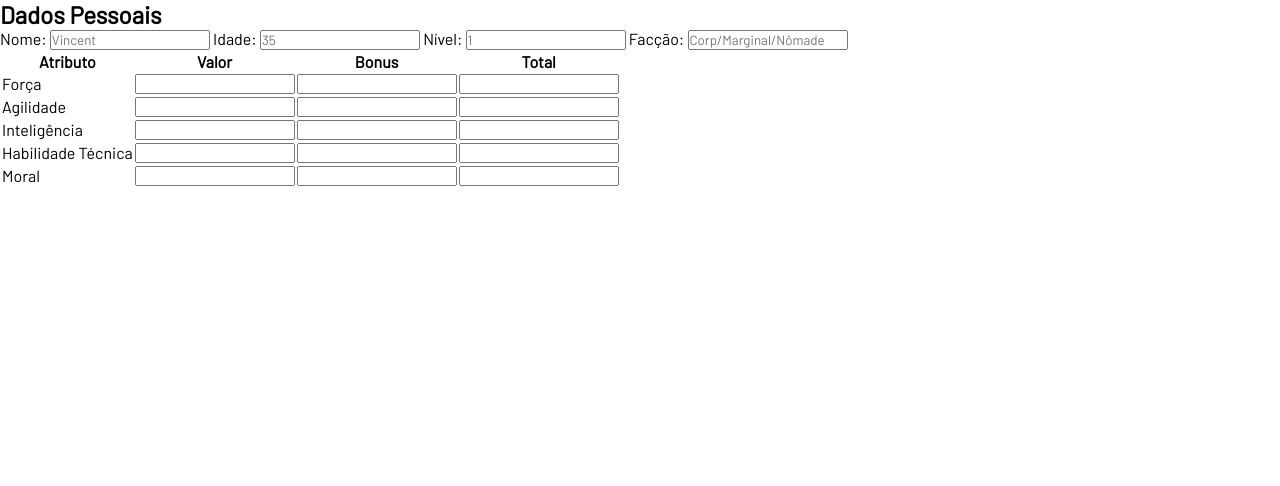
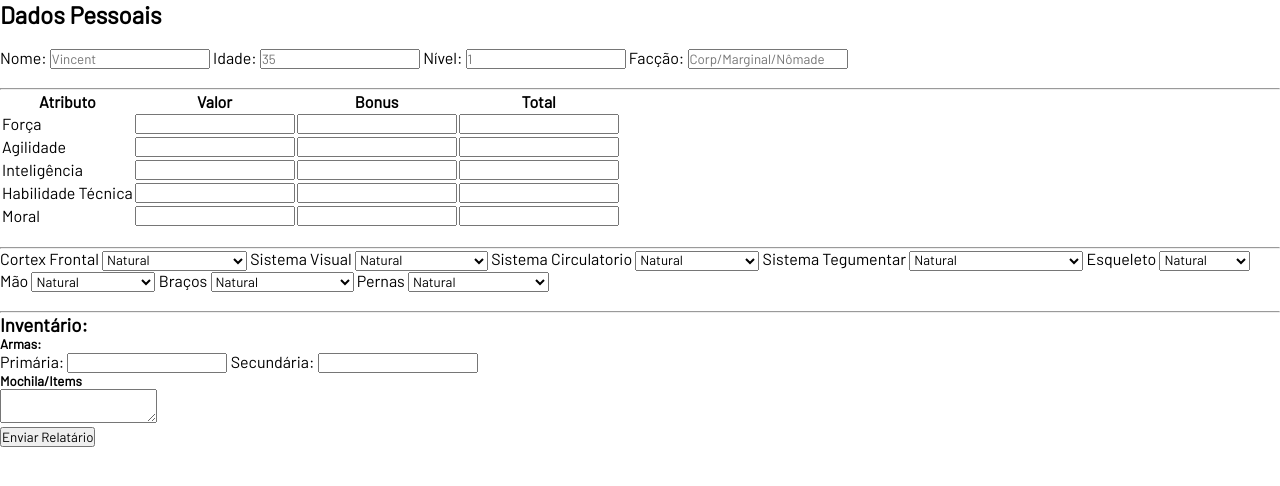
Before and after one commit to JorgeMaiconFaria/Ficha-RPG-Cyberpunk, a plain HTML site: page index.html in a window 1280 px wide. Drawn offline with Linux system fonts and the light colour scheme; a web font is replaced by a local one.

Commit message:
Update index.html

```diff
--- a/index.html
+++ b/index.html
@@ -12,6 +12,7 @@
 <!--Character's Pernonal Date-->
 
 <section class=""><h1>Dados Pessoais</h1>
+    <br>
     <form>
         <label>Nome: </label>
         <input type="text" id="name" name="character-name" placeholder="Vincent" required>
@@ -22,8 +23,10 @@
         <label>Facção: </label>
         <input type="text" id="faction" name="character-faction" placeholder="Corp/Marginal/Nômade" required>
 
-    </form>
+    <!--/form-->
 </section>
+<br>
+<hr>
 
 <!--Character's Attributes-->
 
@@ -72,7 +75,87 @@
         </tr>
     </table>
 </section>
+<br>
+<hr>
 
+<!--Body Parts-->
 
+<section id="cyberware">
+    <label for="cortex">Cortex Frontal</label>
+    <select name="cortex">
+        <option value="natural">Natural</option>
+        <option value="cyberdeck-biodyne">Cyberdeck BioDyne</option>
+        <option value="berserker-mk.1">Berserker Mk.1</option>
+        <option value="militech-berserk-mk.5">Militech Berserk Mk.5</option>
+    </select>
+
+    <label for="sistema-visual">Sistema Visual</label>
+    <select name="sistema=visual">
+        <option value="natural">Natural</option>
+        <option value="optica-kiroshi-mk.3">Optica Kiroshi Mk.3</option>
+    </select>
+
+    <label for="sistema-circulatorio">Sistema Circulatorio</label>
+    <select name="sistema-circulatorio">
+        <option value="natural">Natural</option>
+        <option value="segundo-coracao">Segundo Coração</option>
+    </select>
+
+    <label for="sistema-tegumentar">Sistema Tegumentar</label>
+    <select name="sistema-tegumentar">
+        <option value="natural">Natural</option>
+        <option value="armadura-intracutaneo">Armadura Intracutaneo</option>
+        <option value="camuflagem-subcuteanea">Camuflagem Subcuteanea</option>
+    </select>
+
+    <label for="esqueleto">Esqueleto</label>
+    <select name="esqueleto">
+        <option value="natural">Natural</option>
+        <option value="alumistenio">Alumistênio</option>
+    </select>
+
+    <label for="mao">Mão</label>
+    <select name="mao">
+        <option value="natural">Natural</option>
+        <option value="link-neural">Link Neural</option>
+        <option value="unhas-grafeno">Unhas de Grafeno</option>
+    </select>
+
+    <label for="braços">Braços</label>
+    <select name="braços">
+        <option value="natural">Natural</option>
+        <option value="louva-deus">Lâminas Louva-Deus</option>
+        <option value="bracos-gorila">Braços de Gorila</option>
+        <option value="mono-fio">Mono-Fio</option>
+        <option value="micro-missel">Micro Míssel</option>
+    </select>
+
+    <label for="pernas">Pernas</label>
+    <select name="pernas">
+        <option value="natural">Natural</option>
+        <option value="patas-lince">Patas de Lince</option>
+        <option value="joelho-amortecedor">Joelho Amortecedor</option>
+        <option value="femu-pneumatico">Fêmur Pneumático</option>
+    </select>
+
+</section>
+<br>
+<hr>
+
+<section id="inventario">
+    <h3>Inventário:</h3>
+    <h5>Armas:</h5>
+    <label name="primaria">Primária:</label>
+    <input type="text">
+    <label name="secundaria">Secundária:</label>
+    <input type="text">
+    <br>
+    <h5>Mochila/Items</h5>
+    <textarea></textarea>
+</section>
+
+<button type="submit">Enviar Relatário</button>
+
+</form><!-- <-- -->
 </body>
 </html>
```
